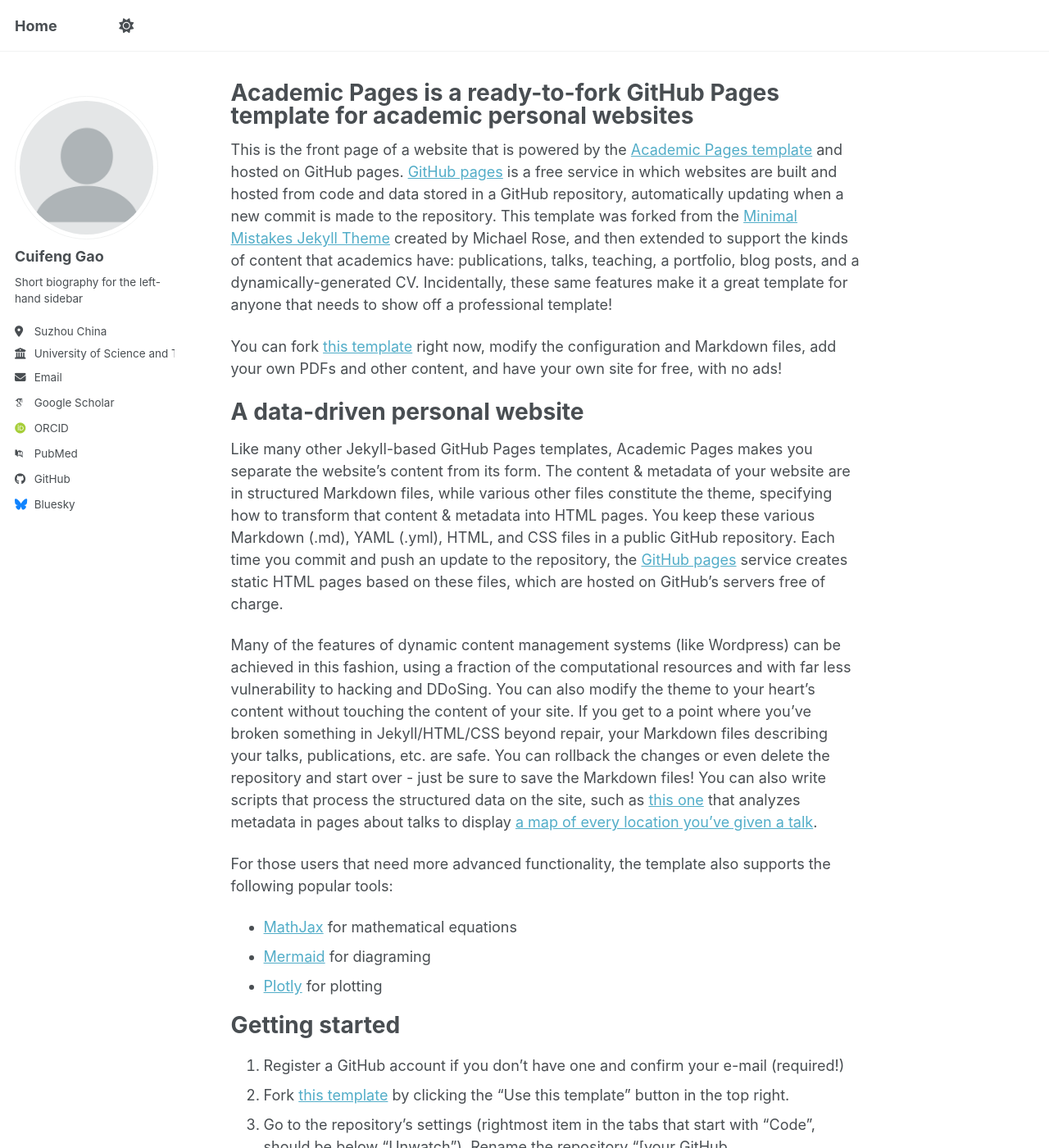
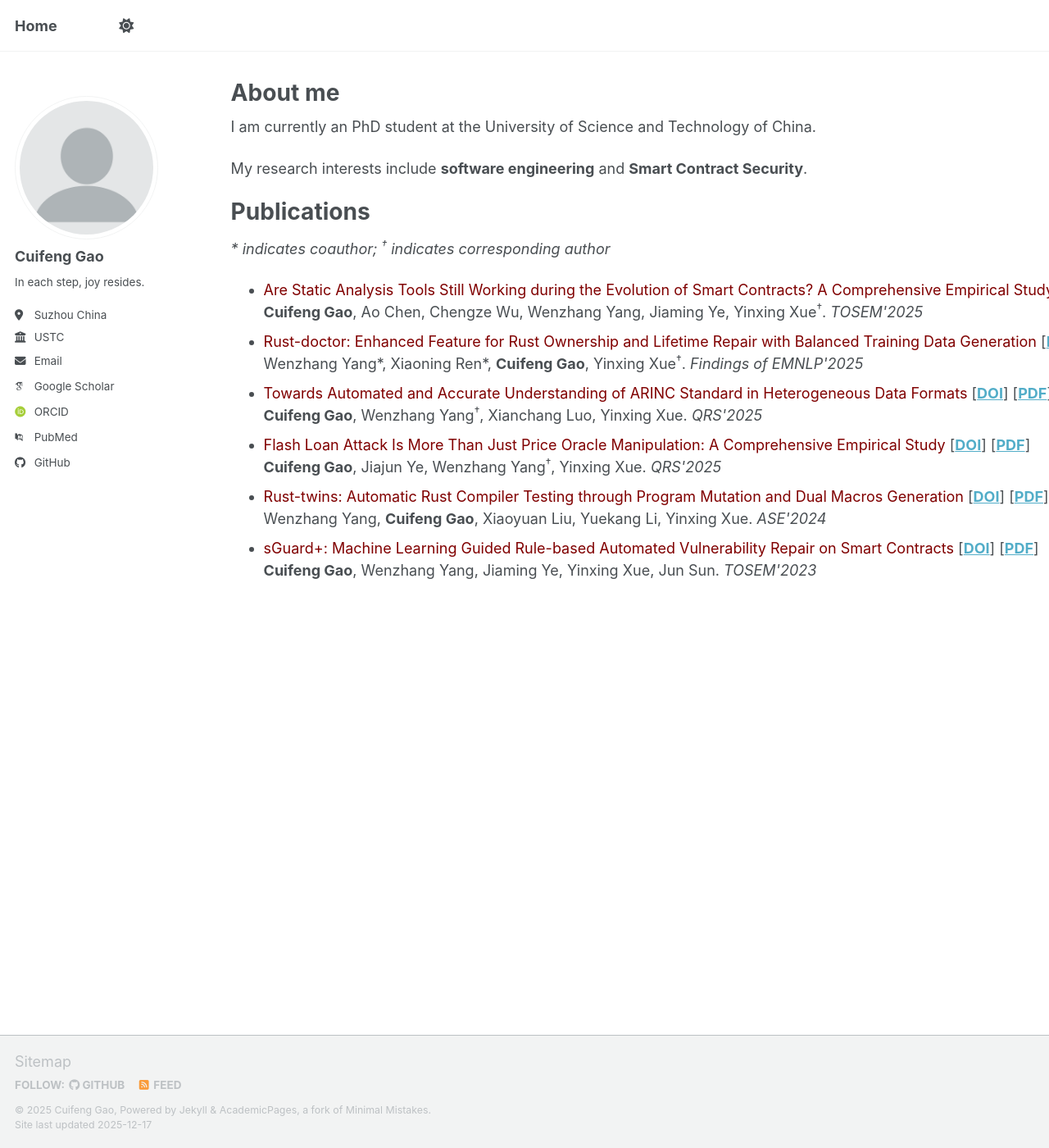
Before and after one commit to gcf3711/cuifeng.github.io, a Jekyll site: the page built from _pages/about.md, in a window 1280 px wide and 1400 px high. Shown: the whole window at 82% size. Built offline with Jekyll 4.4.1, drawn with Linux system fonts in a browser that asks for light colours; some web fonts are replaced; a script bundle is joined from its source files by our own code; library files that are not in the unit come from our copies; some of the changed text lies outside the part shown.

Commit message:
update info

```diff
--- a/_config.yml
+++ b/_config.yml
@@ -16,7 +16,7 @@ description              : &description "PhD student at USTC"   # Update this wi
 url                      : https://academicpages.github.io # The base hostname & protocol for your site e.g. "https://[your GitHub username].github.io",
                                                            # or if you already have some other page hosted on Github then use "https://[your GitHub username].github.io/[Your Repo Name]"
 baseurl                  : "" # the subpath of your site, e.g. "/blog"
-repository               : "academicpages/academicpages.github.io"
+repository               : "gcf3711/cuifeng.github.io"
 
 # Site Author - The following control what appear as part of the author content on the side bar.
 #               If a field is blank the icon and link will not appear, otherwise it will be shown.
@@ -26,9 +26,9 @@ author:
   avatar           : "profile.png"
   name             : "Cuifeng Gao"
   pronouns         : # example: "she/her"
-  bio              : "Short biography for the left-hand sidebar"
+  bio              : "In each step, joy resides."
   location         : "Suzhou China"
-  employer         : "University of Science and Technology of China"
+  employer         : "USTC"
   uri              : # URL
   email            : "gcf20225162@mail.ustc.edu.cn"
 
@@ -51,13 +51,13 @@ author:
   bitbucket        : # Username - Update with your username on the site
   codepen          : # Username
   dribbble         : # Username
-  github           : "academicpages"
+  github           : "gcf3711"
   kaggle           : # Username
   stackoverflow    : # User number or user number and name (i.e., use "1" or "1/jeff-atwood")
 
   # Social media
   artstation       : # Username
-  bluesky          : "bsky.app" # Replace this with you Bluesky username
+  bluesky          : # Replace this with you Bluesky username
   facebook         : # Username
   flickr           : # Username
   foursquare       : # Username
--- a/_pages/about.md
+++ b/_pages/about.md
@@ -1,13 +1,79 @@
 ---
 permalink: /
-title: "Academic Pages is a ready-to-fork GitHub Pages template for academic personal websites"
+# title: "Academic Pages is a ready-to-fork GitHub Pages template for academic personal websites"
+title: "About me"
 author_profile: true
 redirect_from:
   - /about/
   - /about.html
 ---
 
-This is the front page of a website that is powered by the [Academic Pages template](https://github.com/academicpages/academicpages.github.io) and hosted on GitHub pages. [GitHub pages](https://pages.github.com) is a free service in which websites are built and hosted from code and data stored in a GitHub repository, automatically updating when a new commit is made to the repository. This template was forked from the [Minimal Mistakes Jekyll Theme](https://mmistakes.github.io/minimal-mistakes/) created by Michael Rose, and then extended to support the kinds of content that academics have: publications, talks, teaching, a portfolio, blog posts, and a dynamically-generated CV. Incidentally, these same features make it a great template for anyone that needs to show off a professional template!
+I am currently an PhD student at the University of Science and Technology of China.
+
+My research interests include <b>software engineering</b> and <b>Smart Contract Security</b>.
+
+
+
+
+Publications
+======
+<em>* indicates coauthor; <sup>†</sup> indicates corresponding author</em>
+
+<ul style="width: 1200px">
+
+<li>
+<font color="maroon">Are Static Analysis Tools Still Working during the Evolution of Smart Contracts? A Comprehensive Empirical Study</font> [<a href="files/smart_contract_evolution.pdf"><b>preprint</b></a>]
+<br>
+<b>Cuifeng Gao</b>, Ao Chen, Chengze Wu, Wenzhang Yang, Jiaming Ye, Yinxing Xue<sup>†</sup>.
+<em>TOSEM'2025</em>
+</li>
+
+
+
+<li>
+<font color="maroon"> Rust-doctor: Enhanced Feature for Rust Ownership and Lifetime Repair with Balanced Training Data Generation</font> [<a href="https://doi.org/10.18653/v1/2025.findings-emnlp.179"><b>DOI</b></a>] [<a href="files/rust-doctor.pdf"><b>PDF</b></a>]
+<br>
+Wenzhang Yang*, Xiaoning Ren*, <b>Cuifeng Gao</b>, Yinxing Xue<sup>†</sup>.
+<em>Findings of EMNLP'2025</em>
+</li>
+
+
+<li>
+<font color="maroon">Towards Automated and Accurate Understanding of ARINC Standard in Heterogeneous Data Formats</font> [<a href="https://doi.org/10.1109/QRS65678.2025.00037"><b>DOI</b></a>] [<a href="files/nlp4arinc.pdf"><b>PDF</b></a>]
+<br>
+<b>Cuifeng Gao</b>, Wenzhang Yang<sup>†</sup>, Xianchang Luo, Yinxing Xue.
+<em>QRS'2025</em>
+</li>
+
+<li>
+<font color="maroon">Flash Loan Attack Is More Than Just Price Oracle Manipulation: A Comprehensive Empirical Study</font> [<a href="https://doi.org/10.1109/QRS65678.2025.00073"><b>DOI</b></a>] [<a href="files/flashloan.pdf"><b>PDF</b></a>]
+<br>
+<b>Cuifeng Gao</b>, Jiajun Ye, Wenzhang Yang<sup>†</sup>, Yinxing Xue.
+<em>QRS'2025</em>
+</li>
+
+
+
+<li>
+<font color="maroon">Rust-twins: Automatic Rust Compiler Testing through Program Mutation and Dual Macros Generation</font> [<a href="https://doi.org/10.1145/3691620.3695059"><b>DOI</b></a>] [<a href="files/rust-twins.pdf"><b>PDF</b></a>]
+<br>
+Wenzhang Yang, <b>Cuifeng Gao</b>, Xiaoyuan Liu, Yuekang Li, Yinxing Xue.
+<em>ASE'2024</em>
+</li>
+
+
+
+<li>
+<font color="maroon">sGuard+: Machine Learning Guided Rule-based Automated Vulnerability Repair on Smart Contracts</font> [<a href="https://doi.org/10.1145/3641846"><b>DOI</b></a>] [<a href="files/sguard+.pdf"><b>PDF</b></a>]
+<br>
+<b>Cuifeng Gao</b>, Wenzhang Yang, Jiaming Ye, Yinxing Xue, Jun Sun.
+<em>TOSEM'2023</em>
+</li>
+
+
+</ul>
+
+<!-- This is the front page of a website that is powered by the [Academic Pages template](https://github.com/academicpages/academicpages.github.io) and hosted on GitHub pages. [GitHub pages](https://pages.github.com) is a free service in which websites are built and hosted from code and data stored in a GitHub repository, automatically updating when a new commit is made to the repository. This template was forked from the [Minimal Mistakes Jekyll Theme](https://mmistakes.github.io/minimal-mistakes/) created by Michael Rose, and then extended to support the kinds of content that academics have: publications, talks, teaching, a portfolio, blog posts, and a dynamically-generated CV. Incidentally, these same features make it a great template for anyone that needs to show off a professional template!
 
  You can fork [this template](https://github.com/academicpages/academicpages.github.io) right now, modify the configuration and Markdown files, add your own PDFs and other content, and have your own site for free, with no ads!
 
@@ -53,4 +119,4 @@ Example: editing a Markdown file for a talk
 
 For more info
 ------
-More info about configuring Academic Pages can be found in [the guide](https://academicpages.github.io/markdown/), the [growing wiki](https://github.com/academicpages/academicpages.github.io/wiki), and you can always [ask a question on GitHub](https://github.com/academicpages/academicpages.github.io/discussions). The [guides for the Minimal Mistakes theme](https://mmistakes.github.io/minimal-mistakes/docs/configuration/) (which this theme was forked from) might also be helpful.
+More info about configuring Academic Pages can be found in [the guide](https://academicpages.github.io/markdown/), the [growing wiki](https://github.com/academicpages/academicpages.github.io/wiki), and you can always [ask a question on GitHub](https://github.com/academicpages/academicpages.github.io/discussions). The [guides for the Minimal Mistakes theme](https://mmistakes.github.io/minimal-mistakes/docs/configuration/) (which this theme was forked from) might also be helpful. -->
```
Also changed, not shown: 12 other files.
